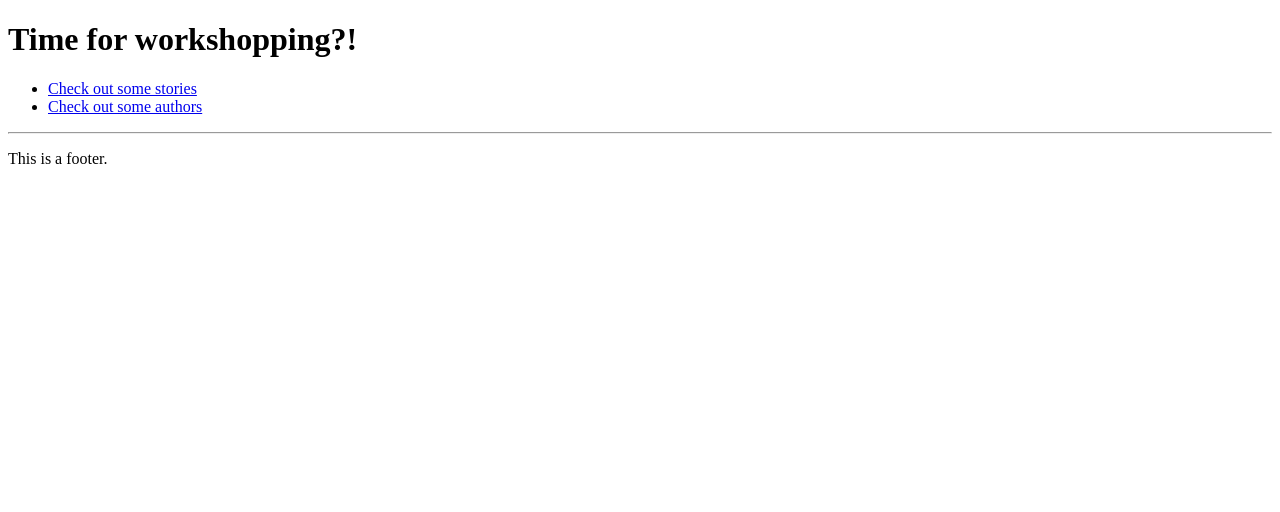
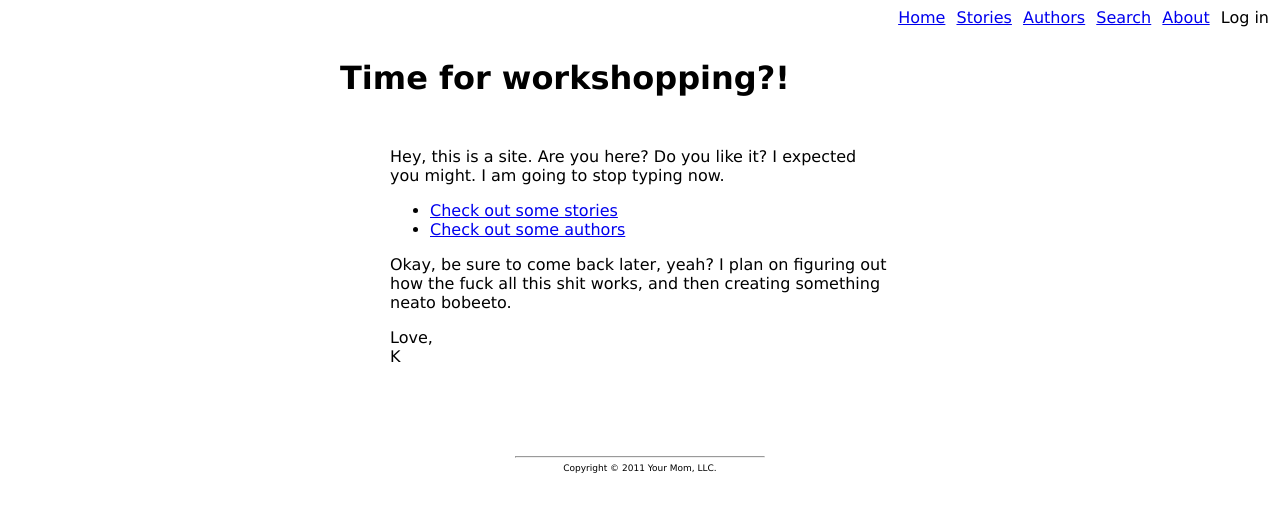
Before and after one commit to keithfancher/Workshop, a Django app: template templates/index.html in a window 1280 px wide. Shown: the top 512 px of the page. Run offline with Django 3.2, Linux system fonts and the light colour scheme; the template is opened without the code that fills it, so the values that code supplies are empty.

Commit message:
added some styling and about.html

```diff
--- a/templates/base.html
+++ b/templates/base.html
@@ -2,15 +2,69 @@
 <html lang="en">
 <head>
     <title>Workshop | {% block title %}{% endblock %}</title>
+    <style type="text/css">
+        body {
+            font-family: verdana, sans-serif;
+        }
+
+        #navbar {
+            float: right;
+            margin: 0;
+            padding: 0;
+        }
+
+        #navbar li {
+            list-style-type: none;
+            display: inline-block;
+            padding-left: 3px;
+            padding-right: 3px;
+        }
+
+        #main_content {
+            width: 500px;
+            margin-left: auto;
+            margin-right: auto;
+            padding-top: 30px;
+        }
+
+        #footer {
+            font-size: 9px;
+            width: 250px;
+            margin-left: auto;
+            margin-right: auto;
+            margin-top: 90px;
+            text-align: center;
+        }
+
+        .page_title {
+            margin-bottom: 50px;
+            margin-left: -50px; /* cheater! */
+        }
+    </style>
 </head>
 <body>
-    <h1 class="page-title">{% block heading %}{% endblock %}</h1>
+    <ul id="navbar">
+        <li><a href="/">Home</a></li>
+        <li><a href="/stories/">Stories</a></li>
+        <li><a href="/authors/">Authors</a></li>
+        <li><a href="/search/">Search</a></li>
+        <li><a href="/about/">About</a></li>
+        <li>Log in</li>
+    </ul>
+
+    <div id="main_content">
+
+    <h1 class="page_title">{% block heading %}{% endblock %}</h1>
 
     {% block content %}{% endblock %}
 
+    </div> <!-- main_content -->
+
     {% block footer %}
-    <hr>
-    <p class="footer">This is a footer.</p>
+    <div id="footer">
+        <hr>
+        Copyright &copy; 2011 Your Mom, LLC.
+    </div>
     {% endblock %}
 </body>
 </html>
--- a/templates/index.html
+++ b/templates/index.html
@@ -6,9 +6,24 @@
 
 {% block content %}
 
+<p>
+Hey, this is a site. Are you here? Do you like it? I expected you might. I am
+going to stop typing now.
+</p>
+
 <ul>
     <li><a href="/stories/">Check out some stories</a></li>
     <li><a href="/authors/">Check out some authors</a></li>
 </ul>
 
+<p>
+Okay, be sure to come back later, yeah? I plan on figuring out how the fuck all
+this shit works, and then creating something neato bobeeto.
+</p>
+
+<p>
+Love, <br />
+K
+</p>
+
 {% endblock %}
--- a/urls.py
+++ b/urls.py
@@ -18,7 +18,8 @@ urlpatterns = patterns('',
     (r'^admin/', include(admin.site.urls)),
 
     (r'^$', views.index),
-    (r'^stories/$', views.stories),
+    (r'^about/$', views.about),
     (r'^authors/$', views.authors),
     (r'^search/$', views.search),
+    (r'^stories/$', views.stories),
 )
```
Also changed, not shown: stories/views.py (+3 -0 lines), templates/about.html (added, +19 -0 lines), 2 other files.
